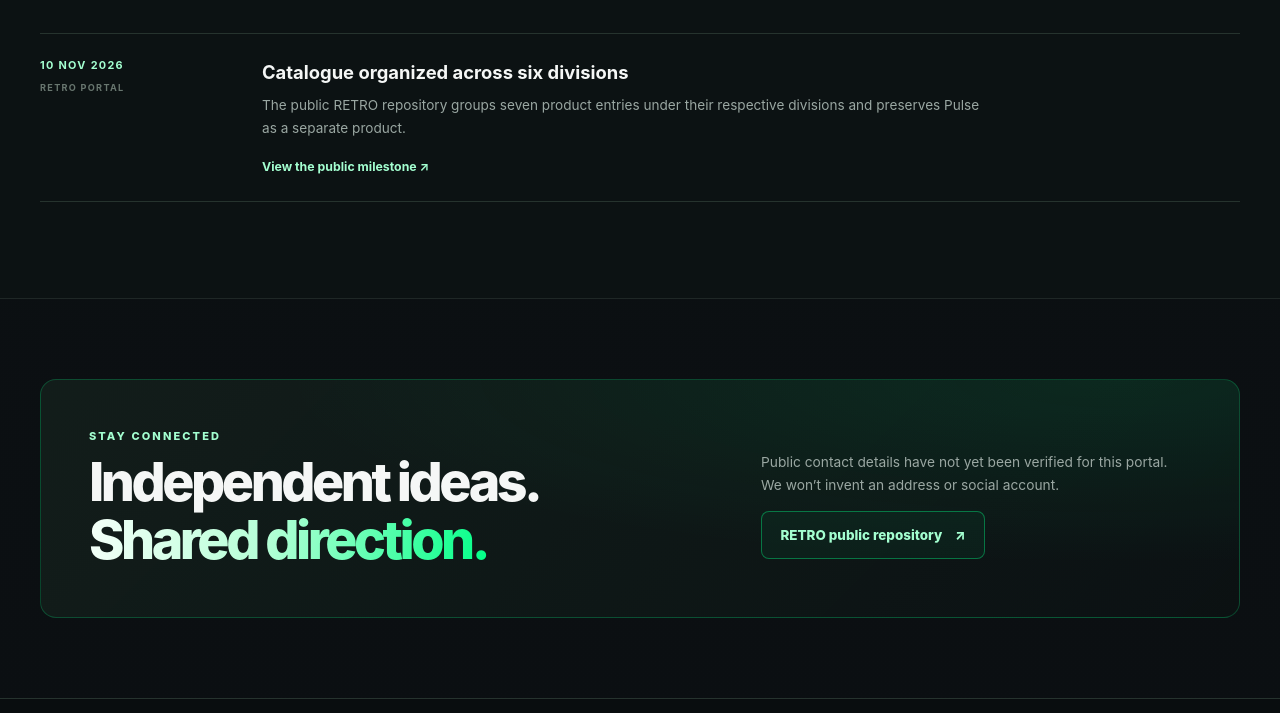
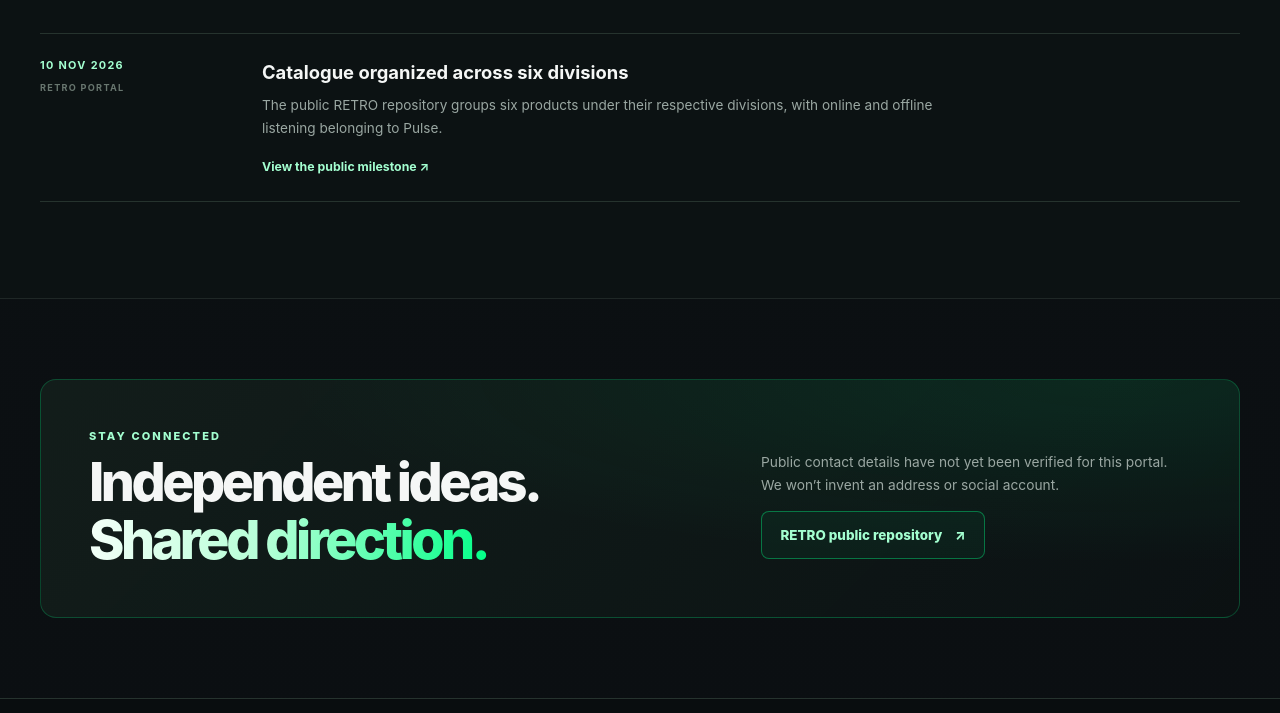
Before and after one commit to axdakkuu08-create/retro-technologies, a plain HTML site: page index.html in a window 1280 px wide. Shown: the part 5813-6526 px from the top of the page. Drawn offline with Linux system fonts and the light colour scheme.

Commit message:
Correct RETRO homepage public update to six-project structure

```diff
--- a/index.html
+++ b/index.html
@@ -144,7 +144,7 @@
     <section id="updates" class="updates-section" aria-labelledby="updates-title">
       <div class="section-shell">
         <div class="section-heading"><div><p class="eyebrow">FROM THE WORKBENCH</p><h2 id="updates-title">Development updates<span class="brand-accent">.</span></h2></div><p class="section-intro">A small log of public, verifiable milestones. Private project details are not included.</p></div>
-        <article class="timeline-entry"><div class="timeline-date"><time datetime="2026-11-10">10 NOV 2026</time><span>RETRO PORTAL</span></div><div class="timeline-content"><h3>Catalogue organized across six divisions</h3><p>The public RETRO repository groups seven product entries under their respective divisions and preserves Pulse as a separate product.</p><a href="https://github.com/axdakkuu08-create/retro-technologies/commit/4b928de722162d2b23f9f7dcdab8f4846549398b" target="_blank" rel="noopener noreferrer">View the public milestone <span aria-hidden="true">↗</span></a></div></article>
+        <article class="timeline-entry"><div class="timeline-date"><time datetime="2026-11-10">10 NOV 2026</time><span>RETRO PORTAL</span></div><div class="timeline-content"><h3>Catalogue organized across six divisions</h3><p>The public RETRO repository groups six products under their respective divisions, with online and offline listening belonging to Pulse.</p><a href="https://github.com/axdakkuu08-create/retro-technologies/commit/4b928de722162d2b23f9f7dcdab8f4846549398b" target="_blank" rel="noopener noreferrer">View the public milestone <span aria-hidden="true">↗</span></a></div></article>
       </div>
     </section>
 
```
